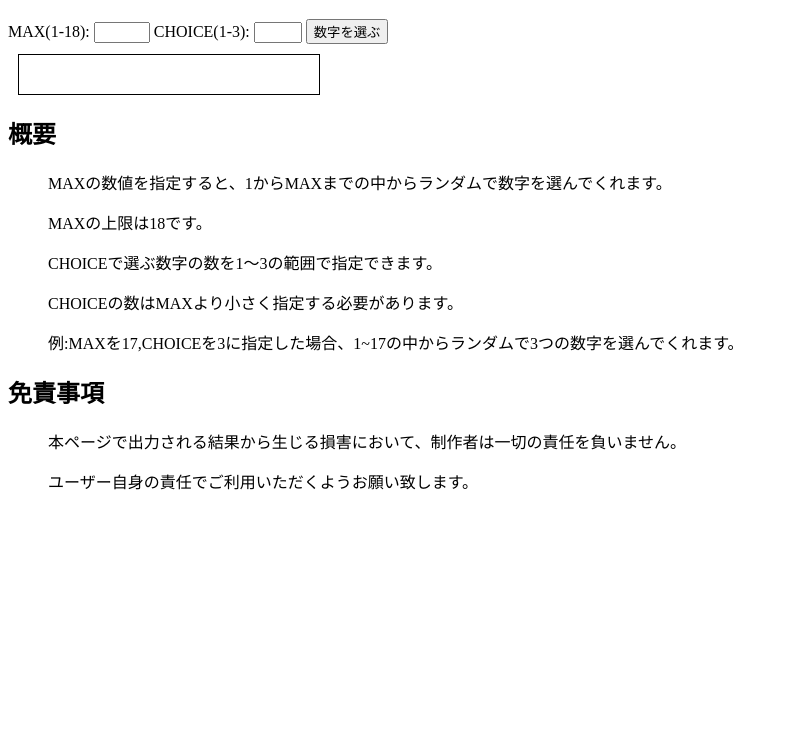
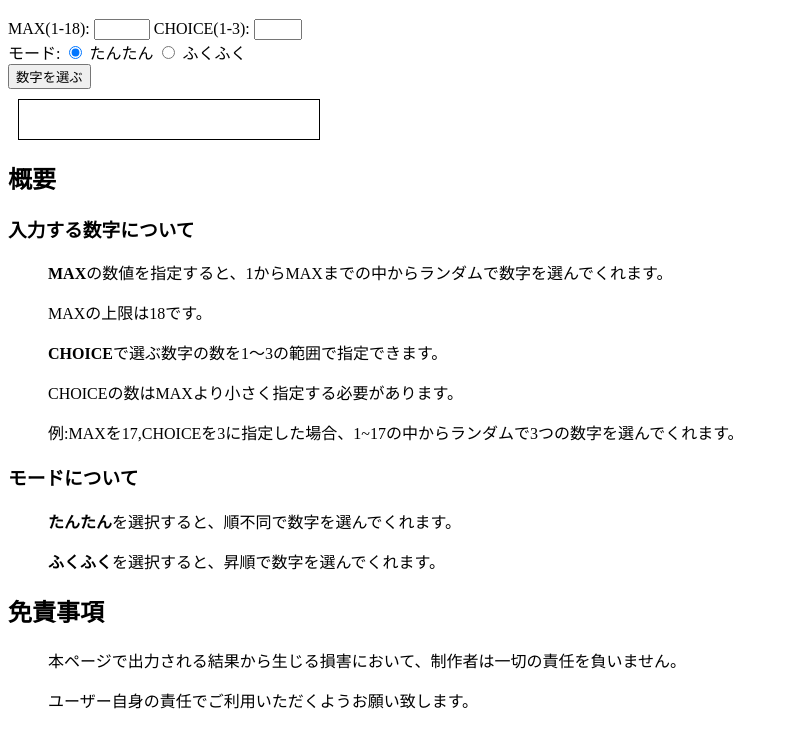
Before and after one commit to Shomi-Nijo/Shomi-Nijo.github.io, a plain HTML site: page SomethingtoChooseFigures/index.html in a window 1280 px wide. Shown: the part 70-800 px from the top of the page, without its empty margins (0-788 px from the left). Drawn offline with Linux system fonts and the light colour scheme.

Commit message:
Update index.html

```diff
--- a/SomethingtoChooseFigures/index.html
+++ b/SomethingtoChooseFigures/index.html
@@ -16,6 +16,13 @@
                 <input type="number" min="1" max="18" id="max">
                 <label>CHOICE(1-3):</label>
                 <input type="number" min="1" max="3" id="choice">
+            </br>
+                <label>モード:</label>
+                <input type="radio" id="mode_tan" name="mode" value="tan" checked />
+                <label for="tan">たんたん</label>
+                <input type="radio" id="mode_fuku" name="mode" value="fuku" />
+                <label for="fuku">ふくふく</label>
+            </br>
                 <input type="button" value="数字を選ぶ" id="choose">
             </form>
         </div>
@@ -23,12 +30,18 @@
         <div id="output"></div>
         <div id="about">
             <h2>概要</h2>
+            <h3>入力する数字について</h3>
             <ul>
-                <p>MAXの数値を指定すると、1からMAXまでの中からランダムで数字を選んでくれます。</p>
+                <p><b>MAX</b>の数値を指定すると、1からMAXまでの中からランダムで数字を選んでくれます。</p>
                 <p>MAXの上限は18です。</p>
-                <p>CHOICEで選ぶ数字の数を1～3の範囲で指定できます。</p>
+                <p><b>CHOICE</b>で選ぶ数字の数を1～3の範囲で指定できます。</p>
                 <p>CHOICEの数はMAXより小さく指定する必要があります。</p>
                 <p>例:MAXを17,CHOICEを3に指定した場合、1~17の中からランダムで3つの数字を選んでくれます。</p>
+            </ul>
+            <h3>モードについて</h3>
+            <ul>
+                <p><b>たんたん</b>を選択すると、順不同で数字を選んでくれます。</p>
+                <p><b>ふくふく</b>を選択すると、昇順で数字を選んでくれます。</p>
             </ul>
         </div>
             <h2>免責事項</h2>
```
